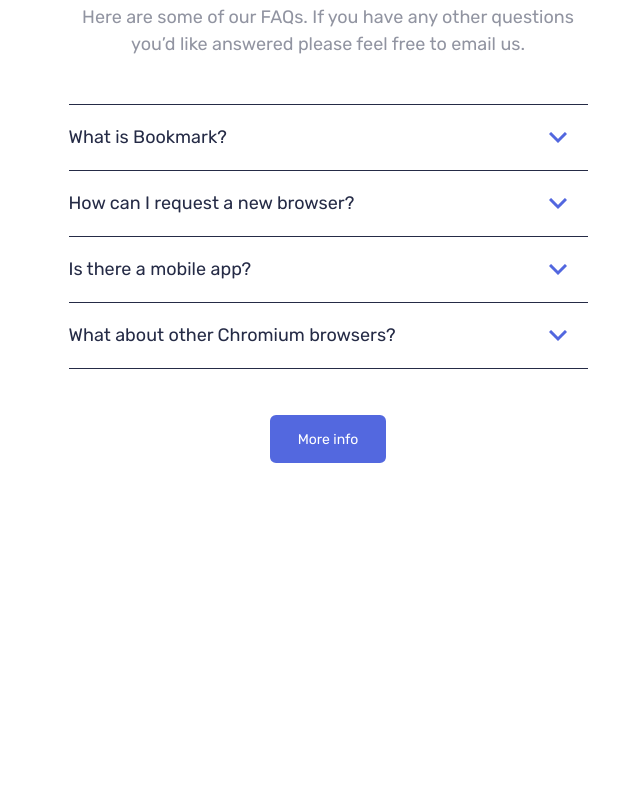
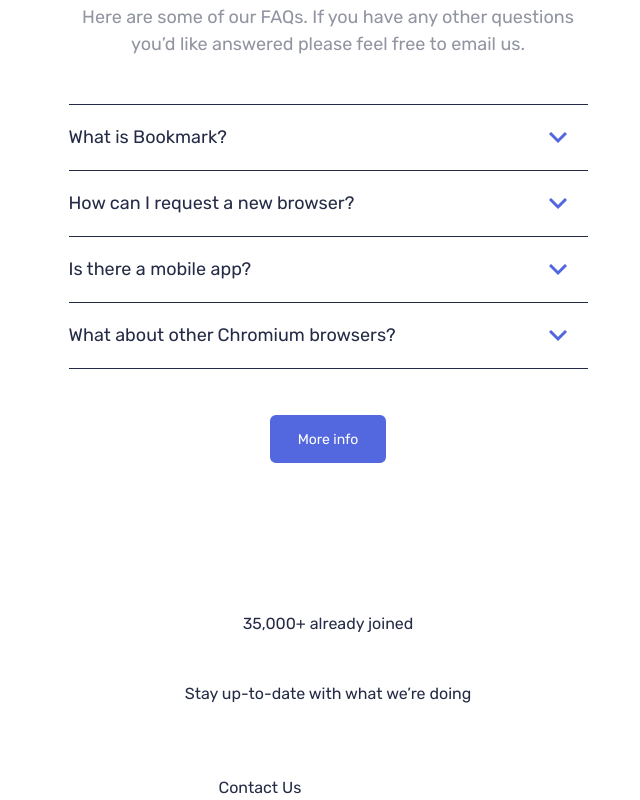
Before and after one commit to SkivaDev/frontendMentor-bookmark-landing-page, a React (Vite) app: page / in a window 1280 px wide. Shown: the part 2335-3135 px from the top of the page, without its empty margins (312-952 px from the left). Before the commit the page ends 2947 px from the top, so only its background shows below. Built offline with nearby package versions, Linux system fonts and the light colour scheme.

Commit message:
feat(components): :sparkles: add FormSection HTML structure

```diff
--- /dev/null
+++ b/src/containers/FormSection.jsx
@@ -0,0 +1,37 @@
+import React from "react";
+
+function FormSection() {
+  return (
+    <section className="flex flex-col items-center justify-center gap-[2.875rem] px-[1.25rem] md:px-8">
+      <FormText />
+      <Form/>
+    </section>
+  );
+}
+
+function FormText() {
+  return (
+    <>
+      <p>35,000+ already joined</p>
+      <h2>Stay up-to-date with what we’re doing</h2>
+    </>
+  );
+}
+
+function Form() {
+  return (
+    <div>
+      <form action="">
+        <div>
+          <div>
+            <input type="text" />
+            <label className="sr-only">Input your email</label>
+          </div>
+          <button type="submit">Contact Us</button>
+        </div>
+      </form>
+    </div>
+  );
+}
+
+export default FormSection;
--- a/src/page/Home.jsx
+++ b/src/page/Home.jsx
@@ -4,6 +4,7 @@
 import Features from "../containers/Features";
 import Extensions from "../containers/Extensions";
 import FAQSection from "../containers/FAQSection";
+import FormSection from "../containers/FormSection";
 
 function Home() {
   return (
@@ -14,6 +15,7 @@
           <Features/>
           <Extensions/>
           <FAQSection/>
+          <FormSection/>
         </main>
       </Layout>
     </>
```
